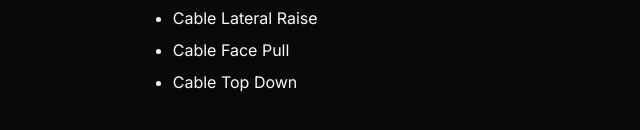
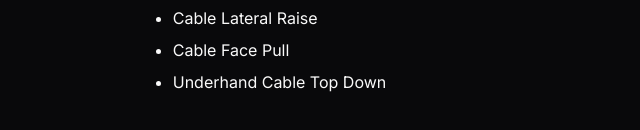
Before and after one commit to Dillonzellis/training-program, a Next.js app: page /push-pull-legs in a window 1280 px wide. Shown: the part 807-937 px from the top of the page, without its empty margins (319-959 px from the left). Built offline with nearby package versions, Linux system fonts and the light colour scheme.

Commit message:
chore: update shoulders exercise

```diff
--- a/src/data/sets.ts
+++ b/src/data/sets.ts
@@ -10,7 +10,7 @@ export const shoulders = [
   "Shoulder Press",
   "Cable Lateral Raise",
   "Cable Face Pull",
-  "Cable Top Down",
+  "Underhand Cable Top Down",
 ] as const;
 
 export const back = [
```
